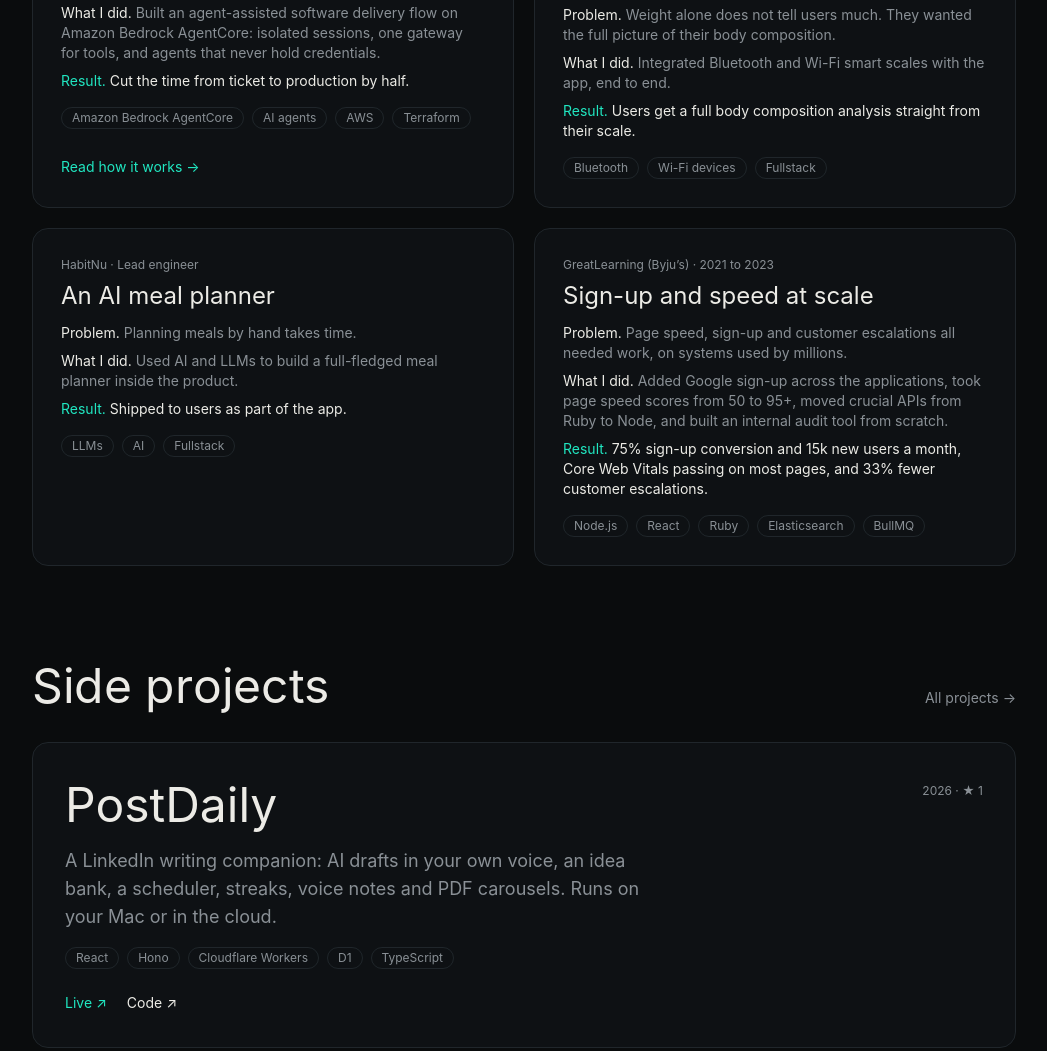
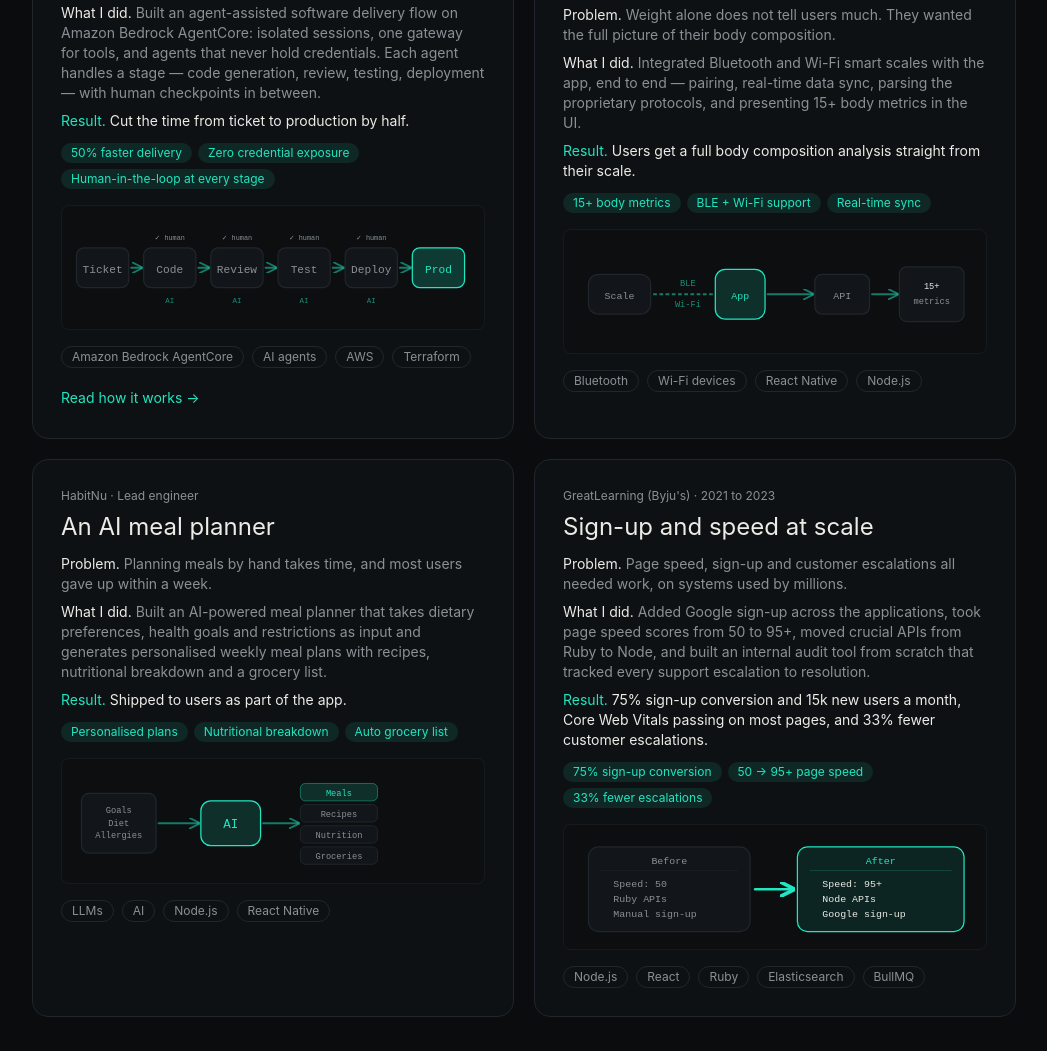
Before and after one commit to jalajcodes/jalaj, an Astro site: page / in a window 1280 px wide. Shown: the part 1275-2326 px from the top of the page, without its empty margins (116-1163 px from the left). Built offline with nearby package versions, Linux system fonts and the light colour scheme; Astro itself is replaced by a stand-in of ours.

Commit message:
Enrich case studies with highlights, diagrams and more detail (#34)

```diff
--- /dev/null
+++ b/src/components/WorkDiagram.astro
@@ -0,0 +1,267 @@
+---
+interface Props {
+  type: 'agents' | 'scales' | 'meal' | 'speed'
+}
+const { type } = Astro.props
+---
+
+{type === 'agents' && (
+  <svg
+    viewBox="0 0 320 80"
+    fill="none"
+    xmlns="http://www.w3.org/2000/svg"
+    class="w-full"
+    role="img"
+    aria-label="Agent delivery flow: Ticket to Code to Review to Test to Deploy to Production"
+  >
+    {/* flow boxes */}
+    {['Ticket', 'Code', 'Review', 'Test', 'Deploy', 'Prod'].map((label, i) => (
+      <>
+        <rect
+          x={i * 54 + 2}
+          y="24"
+          width="42"
+          height="32"
+          rx="6"
+          class={i === 5 ? 'fill-brand/20 stroke-brand' : 'fill-soft stroke-line'}
+          stroke-width="1"
+        />
+        <text
+          x={i * 54 + 23}
+          y="44"
+          text-anchor="middle"
+          class={i === 5 ? 'fill-brand' : 'fill-muted'}
+          font-size="9"
+          font-family="monospace"
+        >
+          {label}
+        </text>
+        {i < 5 && (
+          <path
+            d={`M${i * 54 + 46} 40 L${(i + 1) * 54} 40`}
+            class="stroke-brand/50"
+            stroke-width="1.5"
+            stroke-linecap="round"
+            marker-end="url(#arrow)"
+          />
+        )}
+        {i > 0 && i < 5 && (
+          <>
+            <text
+              x={i * 54 + 23}
+              y="68"
+              text-anchor="middle"
+              class="fill-brand/60"
+              font-size="6"
+              font-family="monospace"
+            >
+              AI
+            </text>
+            <text
+              x={i * 54 + 23}
+              y="18"
+              text-anchor="middle"
+              class="fill-muted"
+              font-size="5.5"
+              font-family="monospace"
+            >
+              ✓ human
+            </text>
+          </>
+        )}
+      </>
+    ))}
+    <defs>
+      <marker id="arrow" markerWidth="6" markerHeight="6" refX="5" refY="3" orient="auto">
+        <path d="M0 0 L6 3 L0 6" class="fill-none stroke-brand/50" stroke-width="1" />
+      </marker>
+    </defs>
+  </svg>
+)}
+
+{type === 'scales' && (
+  <svg
+    viewBox="0 0 320 80"
+    fill="none"
+    xmlns="http://www.w3.org/2000/svg"
+    class="w-full"
+    role="img"
+    aria-label="Scale connects via Bluetooth or Wi-Fi to phone app, which sends data to server and displays metrics"
+  >
+    {/* Scale icon */}
+    <rect x="10" y="26" width="50" height="32" rx="8" class="fill-soft stroke-line" stroke-width="1" />
+    <text x="35" y="46" text-anchor="middle" class="fill-muted" font-size="8" font-family="monospace">
+      Scale
+    </text>
+    {/* BLE / WiFi label */}
+    <text x="90" y="35" text-anchor="middle" class="fill-brand/60" font-size="7" font-family="monospace">
+      BLE
+    </text>
+    <text x="90" y="52" text-anchor="middle" class="fill-brand/60" font-size="7" font-family="monospace">
+      Wi-Fi
+    </text>
+    {/* Arrow to phone */}
+    <path d="M62 42 L110 42" class="stroke-brand/50" stroke-width="1.5" stroke-dasharray="3 2" />
+    {/* Phone */}
+    <rect x="112" y="22" width="40" height="40" rx="8" class="fill-brand/15 stroke-brand" stroke-width="1" />
+    <text x="132" y="46" text-anchor="middle" class="fill-brand" font-size="8" font-family="monospace">
+      App
+    </text>
+    {/* Arrow to server */}
+    <path
+      d="M154 42 L190 42"
+      class="stroke-brand/50"
+      stroke-width="1.5"
+      stroke-linecap="round"
+      marker-end="url(#arrow2)"
+    />
+    {/* Server */}
+    <rect x="192" y="26" width="44" height="32" rx="6" class="fill-soft stroke-line" stroke-width="1" />
+    <text x="214" y="46" text-anchor="middle" class="fill-muted" font-size="8" font-family="monospace">
+      API
+    </text>
+    {/* Arrow to metrics */}
+    <path
+      d="M238 42 L258 42"
+      class="stroke-brand/50"
+      stroke-width="1.5"
+      stroke-linecap="round"
+      marker-end="url(#arrow2)"
+    />
+    {/* Metrics */}
+    <rect x="260" y="20" width="52" height="44" rx="6" class="fill-soft stroke-line" stroke-width="1" />
+    <text x="286" y="38" text-anchor="middle" class="fill-fg" font-size="7" font-family="monospace">
+      15+
+    </text>
+    <text x="286" y="50" text-anchor="middle" class="fill-muted" font-size="7" font-family="monospace">
+      metrics
+    </text>
+    <defs>
+      <marker id="arrow2" markerWidth="6" markerHeight="6" refX="5" refY="3" orient="auto">
+        <path d="M0 0 L6 3 L0 6" class="fill-none stroke-brand/50" stroke-width="1" />
+      </marker>
+    </defs>
+  </svg>
+)}
+
+{type === 'meal' && (
+  <svg
+    viewBox="0 0 320 80"
+    fill="none"
+    xmlns="http://www.w3.org/2000/svg"
+    class="w-full"
+    role="img"
+    aria-label="User inputs preferences, AI generates a meal plan with recipes and a grocery list"
+  >
+    {/* Input */}
+    <rect x="6" y="18" width="60" height="48" rx="6" class="fill-soft stroke-line" stroke-width="1" />
+    <text x="36" y="34" text-anchor="middle" class="fill-muted" font-size="7" font-family="monospace">
+      Goals
+    </text>
+    <text x="36" y="44" text-anchor="middle" class="fill-muted" font-size="7" font-family="monospace">
+      Diet
+    </text>
+    <text x="36" y="54" text-anchor="middle" class="fill-muted" font-size="7" font-family="monospace">
+      Allergies
+    </text>
+    {/* Arrow */}
+    <path
+      d="M68 42 L100 42"
+      class="stroke-brand/50"
+      stroke-width="1.5"
+      stroke-linecap="round"
+      marker-end="url(#arrow3)"
+    />
+    {/* AI box */}
+    <rect x="102" y="24" width="48" height="36" rx="8" class="fill-brand/15 stroke-brand" stroke-width="1" />
+    <text x="126" y="46" text-anchor="middle" class="fill-brand" font-size="10" font-family="monospace">
+      AI
+    </text>
+    {/* Arrow */}
+    <path
+      d="M152 42 L180 42"
+      class="stroke-brand/50"
+      stroke-width="1.5"
+      stroke-linecap="round"
+      marker-end="url(#arrow3)"
+    />
+    {/* Output cards */}
+    {['Meals', 'Recipes', 'Nutrition', 'Groceries'].map((label, i) => (
+      <g>
+        <rect
+          x="182"
+          y={10 + i * 17}
+          width="62"
+          height="14"
+          rx="4"
+          class={i === 0 ? 'fill-brand/15 stroke-brand/40' : 'fill-soft stroke-line'}
+          stroke-width="0.8"
+        />
+        <text
+          x="213"
+          y={20 + i * 17}
+          text-anchor="middle"
+          class={i === 0 ? 'fill-brand' : 'fill-muted'}
+          font-size="7"
+          font-family="monospace"
+        >
+          {label}
+        </text>
+      </g>
+    ))}
+    <defs>
+      <marker id="arrow3" markerWidth="6" markerHeight="6" refX="5" refY="3" orient="auto">
+        <path d="M0 0 L6 3 L0 6" class="fill-none stroke-brand/50" stroke-width="1" />
+      </marker>
+    </defs>
+  </svg>
+)}
+
+{type === 'speed' && (
+  <svg
+    viewBox="0 0 320 80"
+    fill="none"
+    xmlns="http://www.w3.org/2000/svg"
+    class="w-full"
+    role="img"
+    aria-label="Before: score 50, Ruby APIs, manual sign-up. After: score 95+, Node APIs, Google sign-up, audit tool"
+  >
+    {/* Before column */}
+    <rect x="10" y="8" width="130" height="68" rx="8" class="fill-soft stroke-line" stroke-width="1" />
+    <text x="75" y="22" text-anchor="middle" class="fill-muted" font-size="8" font-family="monospace">
+      Before
+    </text>
+    <line x1="20" y1="27" x2="130" y2="27" class="stroke-line" stroke-width="0.5" />
+    <text x="30" y="40" class="fill-muted" font-size="8" font-family="monospace">
+      Speed: 50
+    </text>
+    <text x="30" y="52" class="fill-muted" font-size="8" font-family="monospace">
+      Ruby APIs
+    </text>
+    <text x="30" y="64" class="fill-muted" font-size="8" font-family="monospace">
+      Manual sign-up
+    </text>
+    {/* Arrow */}
+    <path d="M144 42 L174 42" class="stroke-brand" stroke-width="2" stroke-linecap="round" marker-end="url(#arrow4)" />
+    {/* After column */}
+    <rect x="178" y="8" width="134" height="68" rx="8" class="fill-brand/10 stroke-brand" stroke-width="1" />
+    <text x="245" y="22" text-anchor="middle" class="fill-brand" font-size="8" font-family="monospace">
+      After
+    </text>
+    <line x1="188" y1="27" x2="302" y2="27" class="stroke-brand/30" stroke-width="0.5" />
+    <text x="198" y="40" class="fill-fg" font-size="8" font-family="monospace">
+      Speed: 95+
+    </text>
+    <text x="198" y="52" class="fill-fg" font-size="8" font-family="monospace">
+      Node APIs
+    </text>
+    <text x="198" y="64" class="fill-fg" font-size="8" font-family="monospace">
+      Google sign-up
+    </text>
+    <defs>
+      <marker id="arrow4" markerWidth="6" markerHeight="6" refX="5" refY="3" orient="auto">
+        <path d="M0 0 L6 3 L0 6" class="fill-none stroke-brand" stroke-width="1.5" />
+      </marker>
+    </defs>
+  </svg>
+)}
--- a/src/data/work.ts
+++ b/src/data/work.ts
@@ -6,9 +6,12 @@ export interface Work {
   problem: string
   did: string
   result: string
+  highlights?: string[]
   stack: string[]
   href?: string
   hrefLabel?: string
+  /** Inline SVG id used to pick the diagram rendered in the card. */
+  diagram?: 'agents' | 'scales' | 'meal' | 'speed'
 }
 
 export const WORK: Work[] = [
@@ -17,38 +20,46 @@ export const WORK: Work[] = [
     org: 'HabitNu',
     when: '2025 to now',
     problem: 'Getting a ticket all the way to production took too long.',
-    did: 'Built an agent-assisted software delivery flow on Amazon Bedrock AgentCore: isolated sessions, one gateway for tools, and agents that never hold credentials.',
+    did: 'Built an agent-assisted software delivery flow on Amazon Bedrock AgentCore: isolated sessions, one gateway for tools, and agents that never hold credentials. Each agent handles a stage — code generation, review, testing, deployment — with human checkpoints in between.',
     result: 'Cut the time from ticket to production by half.',
+    highlights: ['50% faster delivery', 'Zero credential exposure', 'Human-in-the-loop at every stage'],
     stack: ['Amazon Bedrock AgentCore', 'AI agents', 'AWS', 'Terraform'],
     href: '/blog/agent-assisted-sdlc-on-bedrock-agentcore',
     hrefLabel: 'Read how it works',
+    diagram: 'agents',
   },
   {
     title: 'Smart scales to full body composition',
     org: 'HabitNu',
     when: 'Lead engineer',
     problem: 'Weight alone does not tell users much. They wanted the full picture of their body composition.',
-    did: 'Integrated Bluetooth and Wi-Fi smart scales with the app, end to end.',
+    did: 'Integrated Bluetooth and Wi-Fi smart scales with the app, end to end — pairing, real-time data sync, parsing the proprietary protocols, and presenting 15+ body metrics in the UI.',
     result: 'Users get a full body composition analysis straight from their scale.',
-    stack: ['Bluetooth', 'Wi-Fi devices', 'Fullstack'],
+    highlights: ['15+ body metrics', 'BLE + Wi-Fi support', 'Real-time sync'],
+    stack: ['Bluetooth', 'Wi-Fi devices', 'React Native', 'Node.js'],
+    diagram: 'scales',
   },
   {
     title: 'An AI meal planner',
     org: 'HabitNu',
     when: 'Lead engineer',
-    problem: 'Planning meals by hand takes time.',
-    did: 'Used AI and LLMs to build a full-fledged meal planner inside the product.',
+    problem: 'Planning meals by hand takes time, and most users gave up within a week.',
+    did: 'Built an AI-powered meal planner that takes dietary preferences, health goals and restrictions as input and generates personalised weekly meal plans with recipes, nutritional breakdown and a grocery list.',
     result: 'Shipped to users as part of the app.',
-    stack: ['LLMs', 'AI', 'Fullstack'],
+    highlights: ['Personalised plans', 'Nutritional breakdown', 'Auto grocery list'],
+    stack: ['LLMs', 'AI', 'Node.js', 'React Native'],
+    diagram: 'meal',
   },
   {
     title: 'Sign-up and speed at scale',
-    org: 'GreatLearning (Byju’s)',
+    org: "GreatLearning (Byju's)",
     when: '2021 to 2023',
     problem: 'Page speed, sign-up and customer escalations all needed work, on systems used by millions.',
-    did: 'Added Google sign-up across the applications, took page speed scores from 50 to 95+, moved crucial APIs from Ruby to Node, and built an internal audit tool from scratch.',
+    did: 'Added Google sign-up across the applications, took page speed scores from 50 to 95+, moved crucial APIs from Ruby to Node, and built an internal audit tool from scratch that tracked every support escalation to resolution.',
     result:
       '75% sign-up conversion and 15k new users a month, Core Web Vitals passing on most pages, and 33% fewer customer escalations.',
+    highlights: ['75% sign-up conversion', '50 → 95+ page speed', '33% fewer escalations'],
     stack: ['Node.js', 'React', 'Ruby', 'Elasticsearch', 'BullMQ'],
+    diagram: 'speed',
   },
 ]
--- a/src/pages/index.astro
+++ b/src/pages/index.astro
@@ -3,6 +3,7 @@ import Base from '../layouts/Base.astro'
 import Chars from '../components/Chars.astro'
 import ProjectCard from '../components/ProjectCard.astro'
 import PostList from '../components/PostList.astro'
+import WorkDiagram from '../components/WorkDiagram.astro'
 import { PROJECTS } from '../data/projects'
 import { HEADLINE_SKILLS, PROOF, SOCIALS } from '../data/site'
 import { WORK } from '../data/work'
@@ -98,6 +99,18 @@ const [lead, ...rest] = featured
           <p class="mt-2 text-sm">
             <span class="text-brand">Result.</span> {w.result}
           </p>
+          {w.highlights && (
+            <ul class="mt-3 flex flex-wrap gap-1.5">
+              {w.highlights.map((h) => (
+                <li class="rounded-full bg-brand/10 px-2.5 py-0.5 font-mono text-xs text-brand">{h}</li>
+              ))}
+            </ul>
+          )}
+          {w.diagram && (
+            <div class="mt-4 rounded-lg border border-line/50 bg-bg/50 px-3 py-3">
+              <WorkDiagram type={w.diagram} />
+            </div>
+          )}
           <ul class="mt-4 flex flex-wrap gap-2">
             {w.stack.map((t) => (
               <li class="rounded-full border border-line px-2.5 py-0.5 font-mono text-xs text-muted">{t}</li>
```
